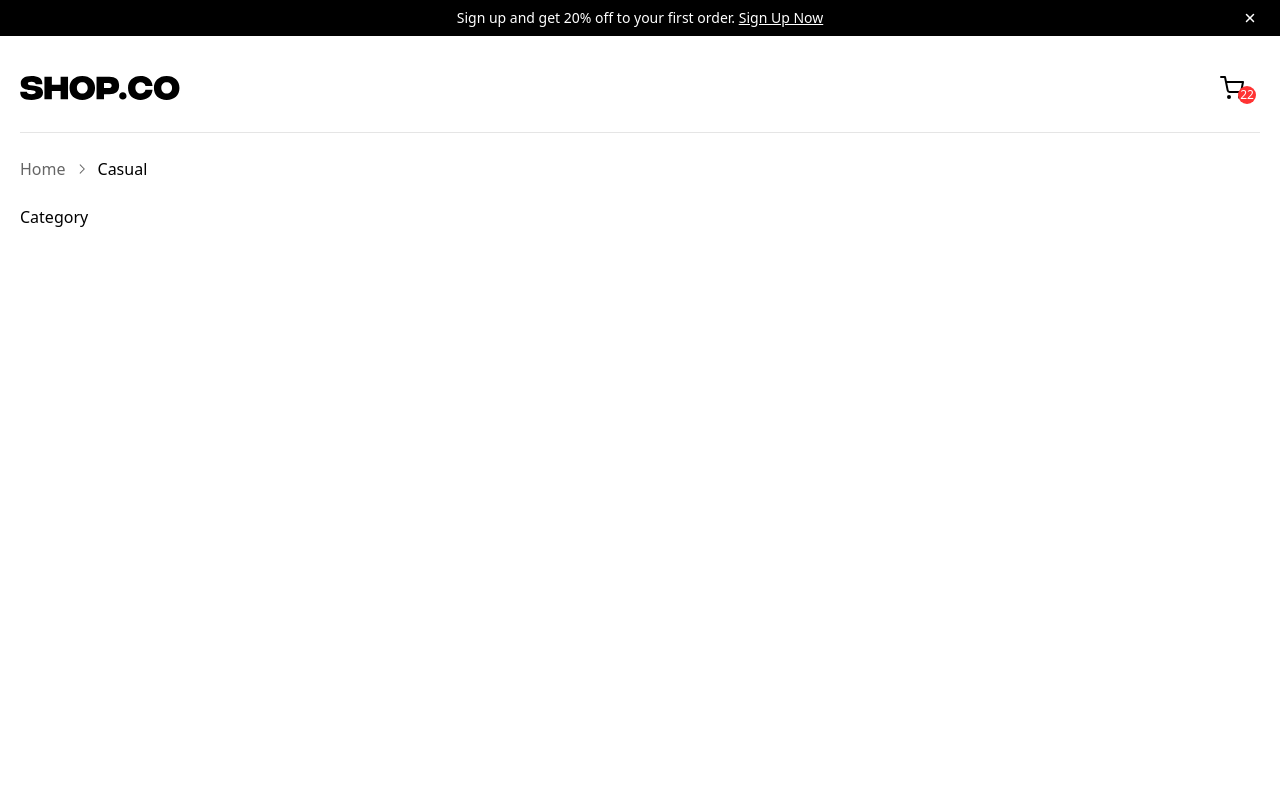
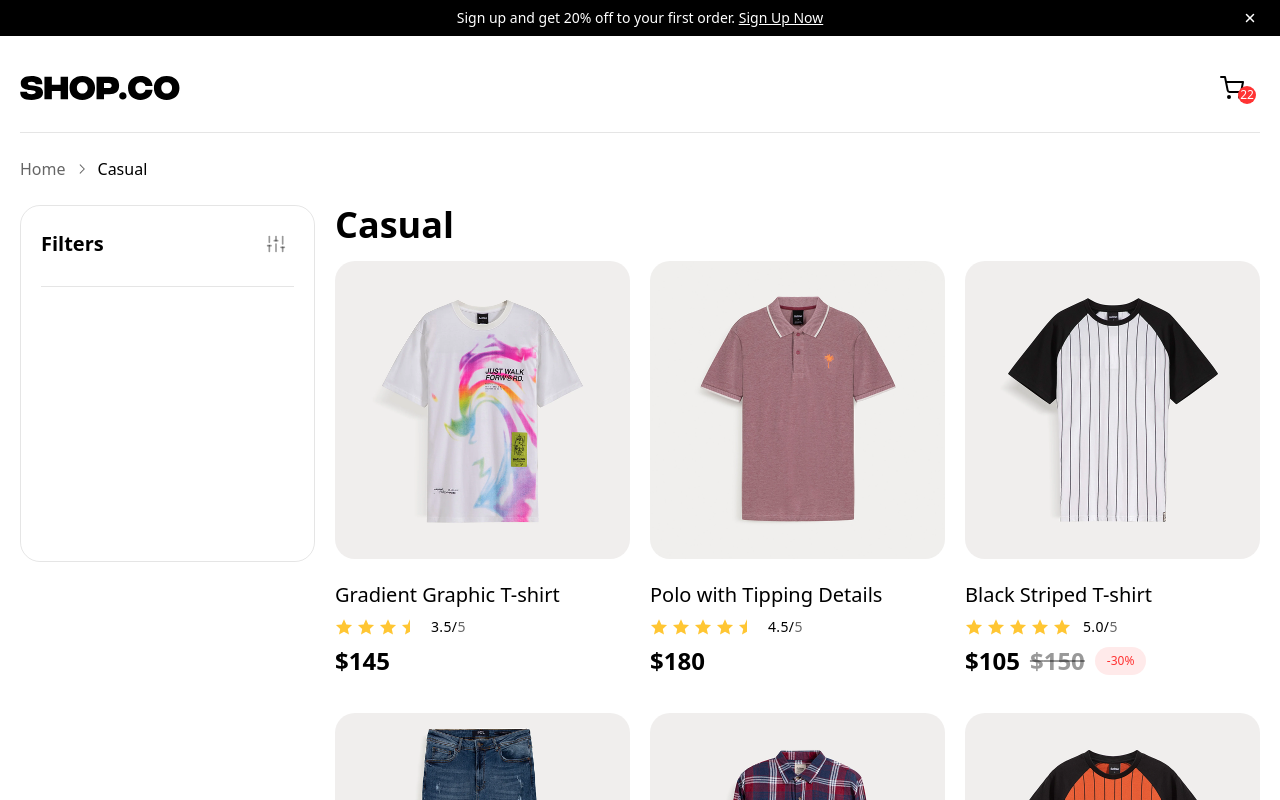
Before and after one commit to Butters0418/ec-test, a React (Vite) app: page / in a window 1280 px wide. Shown: the top 800 px of the page. Built offline with nearby package versions, Linux system fonts and the light colour scheme.

Commit message:
feat: implement Category and Product components with product fetching and display

```diff
--- a/src/pages/Category/Category.tsx
+++ b/src/pages/Category/Category.tsx
@@ -1,4 +1,52 @@
+import { useEffect, useState } from "react";
+import { LuSlidersVertical } from "react-icons/lu";
+
+import type { ProductType } from "@/types/productType";
+import Product from "./components/Product";
+
 function Category() {
-  return <div>Category</div>;
+  const [products, setProducts] = useState<ProductType[]>([]);
+
+  useEffect(() => {
+    const fetchProducts = async () => {
+      try {
+        const response = await fetch("/api/productions.json");
+        const products = await response.json();
+        setProducts(products.data);
+      } catch (error) {
+        console.error("Error fetching products:", error);
+      }
+    };
+    fetchProducts();
+  }, []);
+
+  return (
+    <div className="grid grid-col-1 xl:grid-cols-4 xl:gap-5">
+      {/* filters */}
+      <aside className="col-span-1 border border-black/10 rounded-[20px] p-5 h-89.25 hidden xl:block">
+        <div className="flex justify-between items-center pb-6 border-b border-black/10">
+          <h2 className="text-xl font-bold">Filters</h2>
+          <button type="button" className="hover:bg-[#F0F0F0] p-2 rounded-full transition-colors duration-300">
+            <LuSlidersVertical className="w-5 h-5 text-black/40" />
+          </button>
+        </div>
+      </aside>
+
+      {/* 商品卡 */}
+      <section className="col-span-3">
+        <div className="flex justify-between items-end">
+          <h1 className="font-bold text-2xl xl:text-4xl">Casual</h1>
+          <p className="block xl:hidden text-sm text-black/60 pb-0.5">Showing 1-10 of 100 Products</p>
+          <button type="button" className="bg-[#F0F0F0] p-2 rounded-full block xl:hidden">
+            <LuSlidersVertical className="w-3.5 h-3.5 text-black" />
+          </button>
+        </div>
+
+        <ul className="grid grid-cols-2 md:grid-cols-3 gap-x-3.5 gap-y-6 md:gap-x-5 md:gap-y-9 mt-7 xl:mt-4">
+          {!!products && products.map((product) => <Product key={product.title} product={product} />)}
+        </ul>
+      </section>
+    </div>
+  );
 }
 export default Category;
--- a/src/pages/Category/components/Product.tsx
+++ b/src/pages/Category/components/Product.tsx
@@ -1,4 +1,51 @@
-function Product() {
-  return <div>Product</div>;
+import type { ProductType } from "@/types/productType";
+import { LiaStarSolid, LiaStarHalf } from "react-icons/lia";
+
+interface ProductProps {
+  product: ProductType;
+}
+
+function Product({ product }: ProductProps) {
+  const { title, price, score, cover, discount } = product;
+  const floorScore = Math.floor(score);
+  const hasHalfStar = score % 1 >= 0.5;
+  const discountedPrice = discount ? Math.floor(price * (1 - discount / 100)) : price; // discount 先視為折扣百分比
+  const marketPrice = discount ? price : null;
+
+  return (
+    <article>
+      <button type="button" className="group aspect-295/298 w-full overflow-hidden rounded-[14px] xl:rounded-[20px] relative">
+        <img src={cover} alt={title} className="h-full w-full object-cover hover:scale-105 transition-transform duration-300" />
+      </button>
+
+      {/* 品名 */}
+      <h3 className="mt-2.5 xl:mt-4 text-base xl:text-xl font-medium text-black line-clamp-1">{title}</h3>
+
+      {/* score */}
+      <div className="flex items-center mt-1 xl:mt-2 gap-1.5 xl:gap-3">
+        <ul className="flex items-center gap-1">
+          {Array.from({ length: floorScore }).map((_, index) => (
+            <li key={index}>
+              <LiaStarSolid className="text-[#FFC633] w-4 h-4 xl:w-4.5 xl:h-4.5" />
+            </li>
+          ))}
+          {hasHalfStar && (
+            <li>
+              <LiaStarHalf className="text-[#FFC633] w-4 h-4 xl:w-4.5 xl:h-4.5" />
+            </li>
+          )}
+        </ul>
+        <p className="text-sm xl:text-sm font-thin tracking-wide">
+          {score.toFixed(1)}/<span className="opacity-60">5</span>
+        </p>
+      </div>
+      {/* price */}
+      <div className="mt-0.5 xl:mt-2 flex items-center gap-1.5 xl:gap-2.5">
+        <p className="text-xl xl:text-2xl font-bold">${discountedPrice.toLocaleString()}</p>
+        {marketPrice && <p className="text-xl xl:text-2xl font-bold line-through text-black/40">${marketPrice.toLocaleString()}</p>}
+        {!!discount && <p className="text-[10px] xl:text-xs font-medium text-[#FF3333] py-1 px-2 xl:px-3 xl:py-1.5 bg-[#FF3333]/10 rounded-4xl">-{discount}%</p>}
+      </div>
+    </article>
+  );
 }
 export default Product;
```
